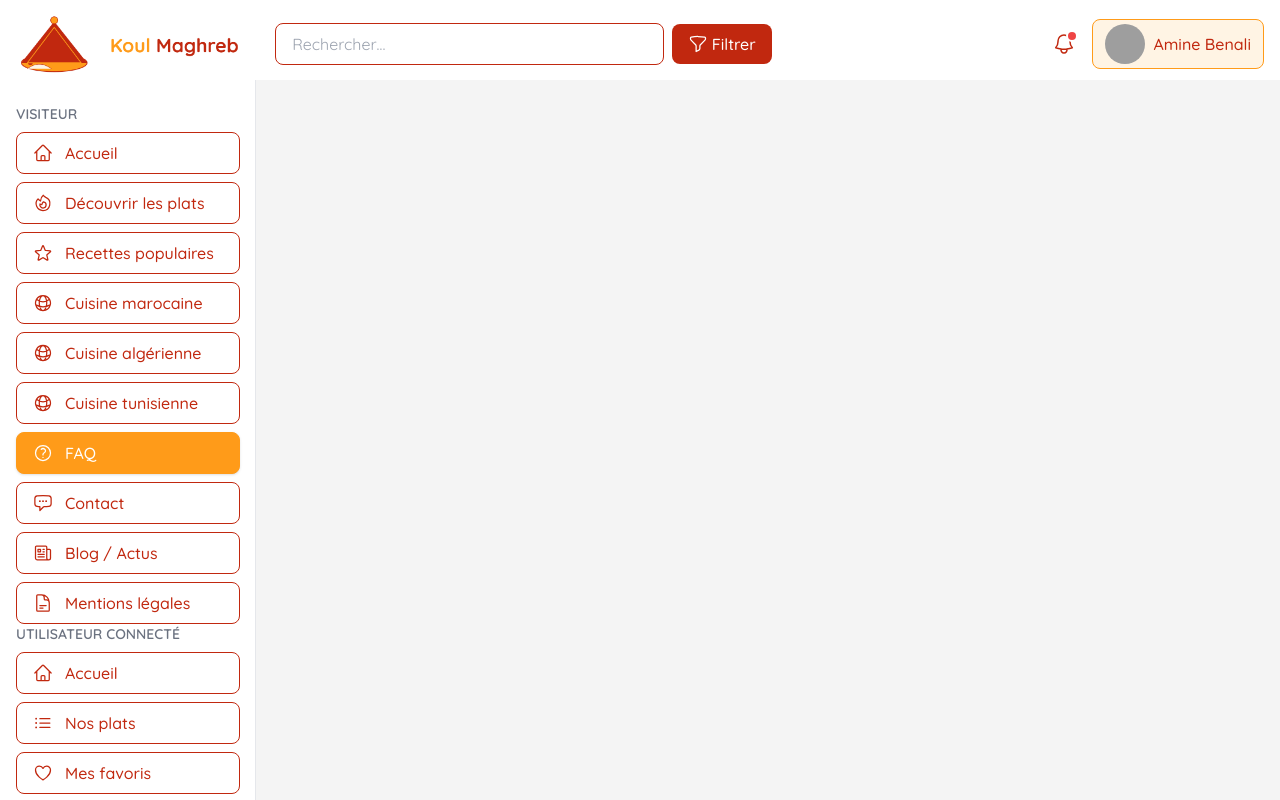
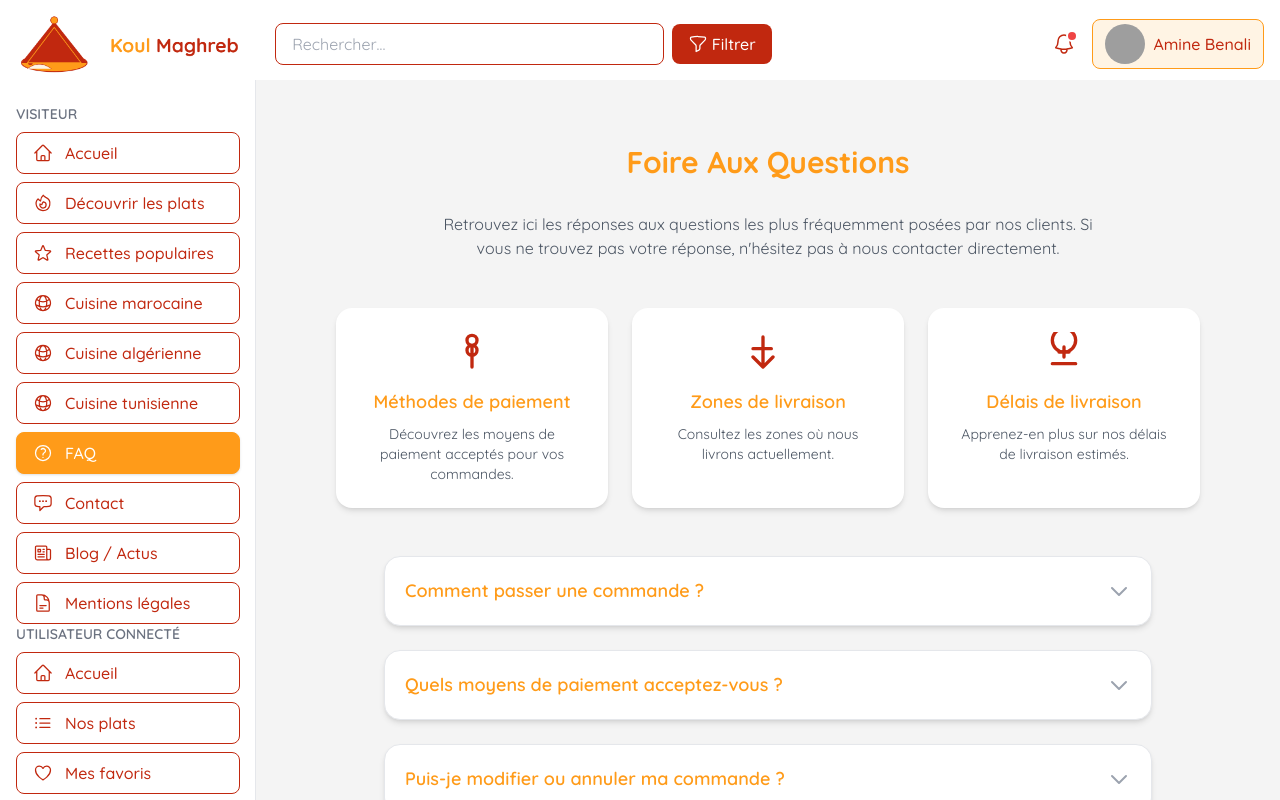
Before and after one commit to Lydia-BEDRI/KoulMaghreb, a Vue app in the folder frontend/: page /faq in a window 1280 px wide. Built offline with nearby package versions, Linux system fonts and the light colour scheme; grey boxes are pictures that could not be loaded.

Commit message:
feat: add FAQ page and routing for frequently asked questions

```diff
--- /dev/null
+++ b/frontend/src/components/Faq.vue
@@ -0,0 +1,154 @@
+<template>
+  <section class="py-12 px-4 md:px-16">
+    <h2 class="text-3xl font-bold text-primary mb-8 text-center">
+      Foire Aux Questions
+    </h2>
+    <p class="text-gray-600 text-center max-w-2xl mx-auto mb-12">
+      Retrouvez ici les réponses aux questions les plus fréquemment posées par nos clients. Si vous ne trouvez pas votre réponse, n'hésitez pas à nous contacter directement.
+    </p>
+
+    <!-- Résumé des questions sous forme de cards -->
+    <div class="grid md:grid-cols-3 gap-6 mb-12">
+      <div class="bg-white rounded-2xl shadow-md p-6 flex flex-col items-center text-center">
+        <svg class="w-10 h-10 text-accent mb-4" fill="none" stroke="currentColor" viewBox="0 0 24 24" xmlns="http://www.w3.org/2000/svg">
+          <path stroke-linecap="round" stroke-linejoin="round" stroke-width="2" d="M12 8c1.657 0 3-1.343 3-3S13.657 2 12 2 9 3.343 9 5s1.343 3 3 3zm0 0v13m0-13c-1.657 0-3 1.343-3 3s1.343 3 3 3 3-1.343 3-3-1.343-3-3-3z"></path>
+        </svg>
+        <h3 class="text-lg font-semibold text-primary mb-2">Méthodes de paiement</h3>
+        <p class="text-gray-600 text-sm">Découvrez les moyens de paiement acceptés pour vos commandes.</p>
+      </div>
+      <div class="bg-white rounded-2xl shadow-md p-6 flex flex-col items-center text-center">
+        <svg class="w-10 h-10 text-accent mb-4" fill="none" stroke="currentColor" viewBox="0 0 24 24" xmlns="http://www.w3.org/2000/svg">
+          <path stroke-linecap="round" stroke-linejoin="round" stroke-width="2" d="M3 10h11M9 21V3m0 18l-6-6m6 6l6-6"></path>
+        </svg>
+        <h3 class="text-lg font-semibold text-primary mb-2">Zones de livraison</h3>
+        <p class="text-gray-600 text-sm">Consultez les zones où nous livrons actuellement.</p>
+      </div>
+      <div class="bg-white rounded-2xl shadow-md p-6 flex flex-col items-center text-center">
+        <svg class="w-10 h-10 text-accent mb-4" fill="none" stroke="currentColor" viewBox="0 0 24 24" xmlns="http://www.w3.org/2000/svg">
+          <path stroke-linecap="round" stroke-linejoin="round" stroke-width="2" d="M9 12h6m-3-3v6m-7 4h14m-7-7a7 7 0 100-14 7 7 0 000 14z"></path>
+        </svg>
+        <h3 class="text-lg font-semibold text-primary mb-2">Délais de livraison</h3>
+        <p class="text-gray-600 text-sm">Apprenez-en plus sur nos délais de livraison estimés.</p>
+      </div>
+    </div>
+
+    <!-- Liste des questions -->
+    <div class="max-w-3xl mx-auto space-y-6">
+      <div
+        v-for="(item, index) in faqs"
+        :key="index"
+        class="bg-white rounded-2xl shadow-md overflow-hidden border border-gray-200"
+      >
+        <button
+          @click="toggle(index)"
+          class="w-full flex justify-between items-center p-5 text-left text-primary font-semibold hover:bg-gray-100 transition"
+        >
+          <span class="text-lg">{{ item.question }}</span>
+          <svg
+            :class="openIndex === index ? 'rotate-180 text-accent' : 'text-gray-400'"
+            class="w-6 h-6 transition-transform duration-300"
+            fill="none"
+            stroke="currentColor"
+            viewBox="0 0 24 24"
+          >
+            <path stroke-linecap="round" stroke-linejoin="round" stroke-width="2"
+              d="M19 9l-7 7-7-7" />
+          </svg>
+        </button>
+        <transition name="faq-slide">
+          <div
+            v-if="openIndex === index"
+            class="px-5 pb-5 text-gray-600 text-base leading-relaxed"
+          >
+            {{ item.answer }}
+          </div>
+        </transition>
+      </div>
+    </div>
+  </section>
+</template>
+
+<script setup>
+import { ref } from 'vue'
+
+const openIndex = ref(null)
+
+const toggle = (index) => {
+  openIndex.value = openIndex.value === index ? null : index
+}
+
+const faqs = [
+  {
+    question: "Comment passer une commande ?",
+    answer:
+      "C’est très simple ! Parcourez notre menu, ajoutez les plats à votre panier, puis validez votre commande en quelques clics."
+  },
+  {
+    question: "Quels moyens de paiement acceptez-vous ?",
+    answer:
+      "Nous acceptons les paiements par carte bancaire, Apple Pay, Google Pay et certains tickets restaurant."
+  },
+  {
+    question: "Puis-je modifier ou annuler ma commande ?",
+    answer:
+      "Oui, si la commande n’a pas encore été préparée. Contactez-nous rapidement après avoir commandé."
+  },
+  {
+    question: "Quelles sont vos zones de livraison ?",
+    answer:
+      "Nous livrons actuellement dans Paris uniquement, depuis notre restaurant situé au 123 Rue des Saveurs, 75000 Paris."
+  },
+  {
+    question: "Quels sont les frais de livraison ?",
+    answer:
+      "Les frais de livraison varient selon la distance. Ils seront affichés lors de la validation de votre commande."
+  },
+  {
+    question: "Quels sont les délais de livraison estimés ?",
+    answer:
+      "En moyenne, les livraisons prennent entre 30 et 45 minutes. Cela peut varier selon l’affluence."
+  },
+  {
+    question: "Tous vos plats sont-ils halal ?",
+    answer:
+      "Oui, tous nos plats sont 100% halal. Nous y tenons particulièrement ❤️"
+  },
+  {
+    question: "Que faire en cas de problème technique ?",
+    answer:
+      "Une page ne s'affiche pas correctement ? Une commande bloque ? Contactez notre équipe via le chat ou l’e-mail de support."
+  }
+]
+</script>
+
+<style scoped>
+/* Transition pour le dépliage des réponses */
+.faq-slide-enter-active,
+.faq-slide-leave-active {
+  transition: all 0.3s ease;
+}
+.faq-slide-enter-from,
+.faq-slide-leave-to {
+  max-height: 0;
+  opacity: 0;
+}
+.faq-slide-enter-to,
+.faq-slide-leave-from {
+  max-height: 500px;
+  opacity: 1;
+}
+
+/* Espacement et style des réponses */
+div[open] {
+  animation: fadeIn 0.3s ease-in-out;
+}
+
+@keyframes fadeIn {
+  from {
+    opacity: 0;
+  }
+  to {
+    opacity: 1;
+  }
+}
+</style>
--- a/frontend/src/router/index.js
+++ b/frontend/src/router/index.js
@@ -1,10 +1,12 @@
 import { createRouter, createWebHistory } from 'vue-router'
 
 import Home from '../components/Home.vue'
+import FAQ from '../components/Faq.vue'
 
 
 const routes = [
   { path: '/', name: 'Accueil', component: Home },
+  { path: '/faq', name: 'FAQ', component: FAQ },
 ]
 
 const router = createRouter({
```
